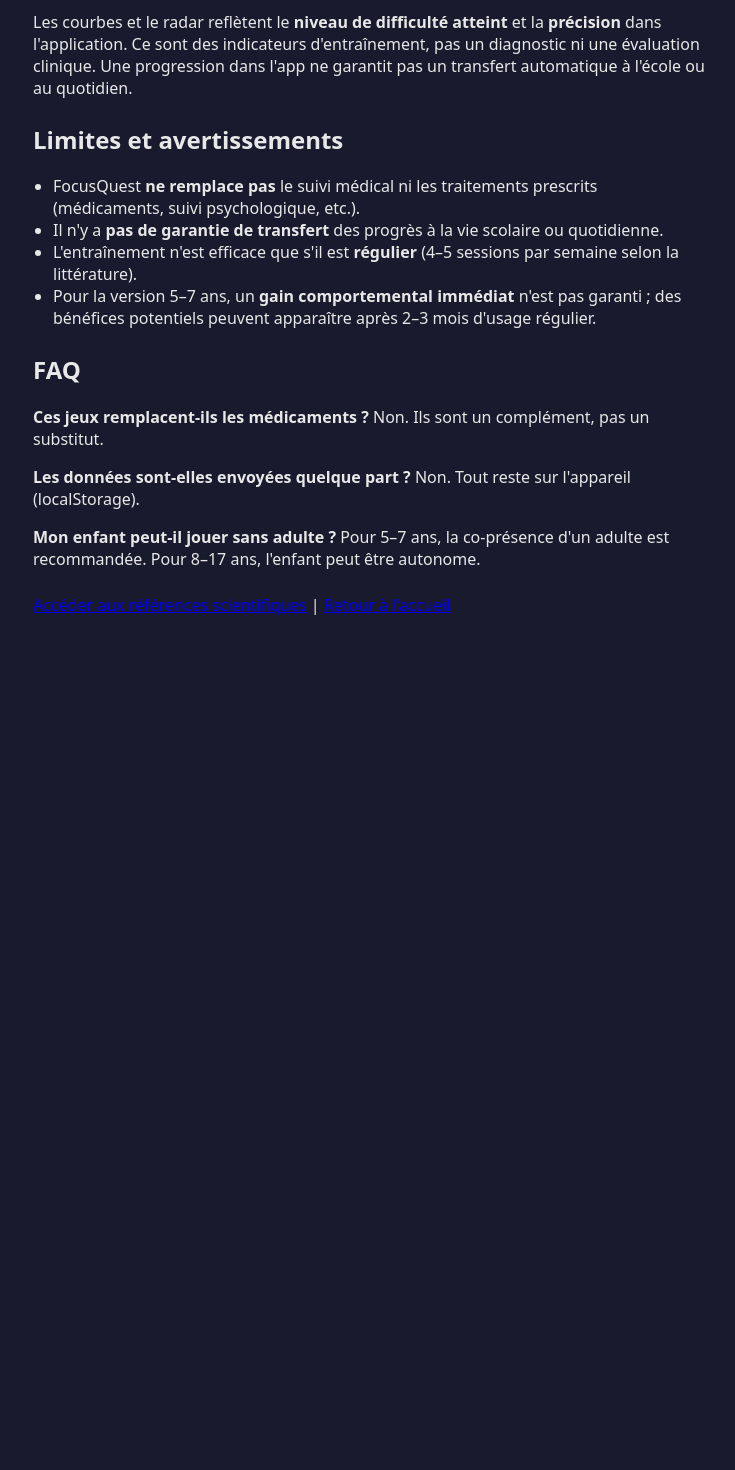
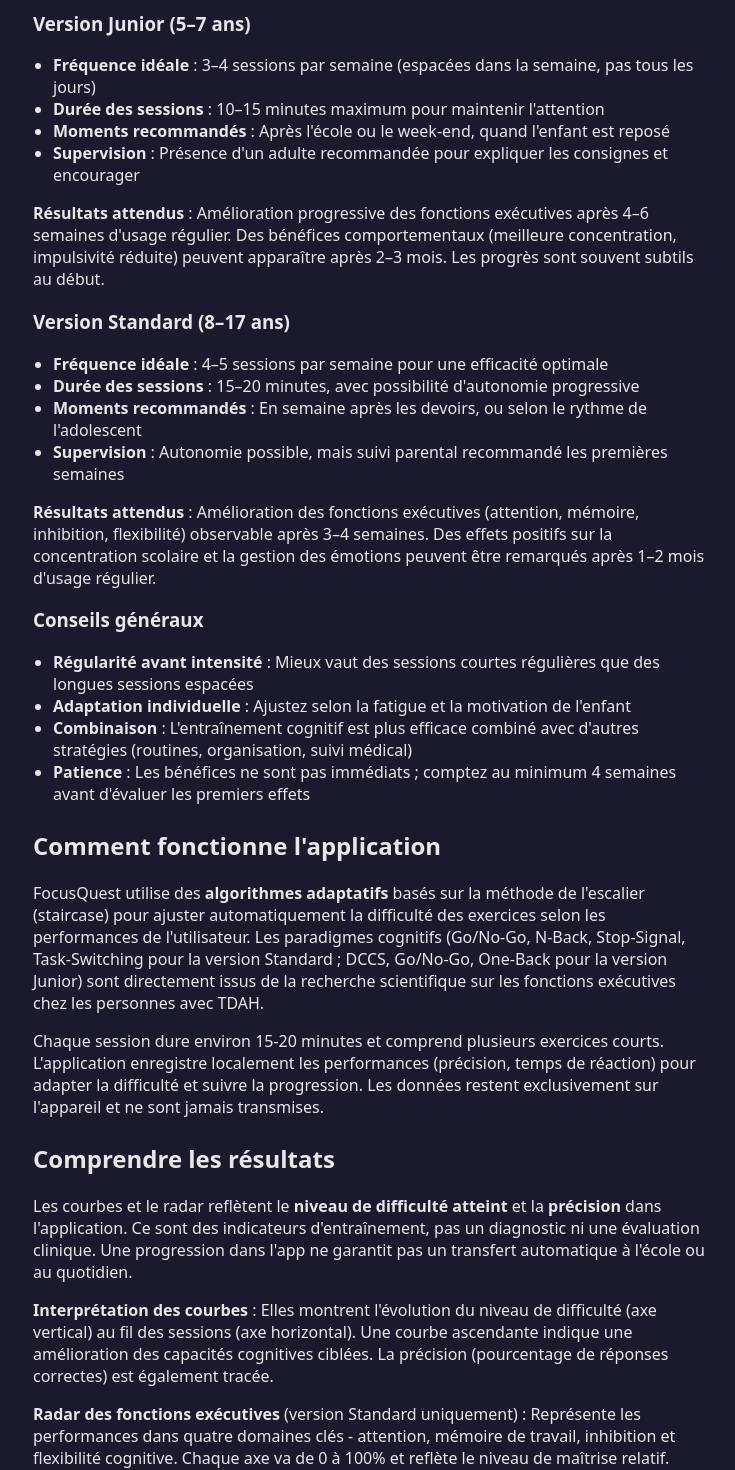
Before and after one commit to jeromeleyssard-pixel/focusquest, a React (Vite) app: page /parents in a window 1280 px wide. Shown: the part 420-1890 px from the top of the page, without its empty margins (271-1006 px from the left). Before the commit the page ends 1076 px from the top, so only its background shows below. Built offline with nearby package versions, Linux system fonts and the light colour scheme.

Commit message:
Add detailed usage guidelines to parents guide: sessions frequency, duration, expected results timeline

```diff
--- a/src/components/ParentsPage.tsx
+++ b/src/components/ParentsPage.tsx
@@ -19,9 +19,57 @@
       </section>
 
       <section style={styles.section}>
+        <h2>Conseils d&apos;utilisation</h2>
+        <h3>Version Junior (5–7 ans)</h3>
+        <ul style={styles.list}>
+          <li><strong>Fréquence idéale</strong> : 3–4 sessions par semaine (espacées dans la semaine, pas tous les jours)</li>
+          <li><strong>Durée des sessions</strong> : 10–15 minutes maximum pour maintenir l&apos;attention</li>
+          <li><strong>Moments recommandés</strong> : Après l&apos;école ou le week-end, quand l&apos;enfant est reposé</li>
+          <li><strong>Supervision</strong> : Présence d&apos;un adulte recommandée pour expliquer les consignes et encourager</li>
+        </ul>
+        <p><strong>Résultats attendus</strong> : Amélioration progressive des fonctions exécutives après 4–6 semaines d&apos;usage régulier. Des bénéfices comportementaux (meilleure concentration, impulsivité réduite) peuvent apparaître après 2–3 mois. Les progrès sont souvent subtils au début.</p>
+
+        <h3>Version Standard (8–17 ans)</h3>
+        <ul style={styles.list}>
+          <li><strong>Fréquence idéale</strong> : 4–5 sessions par semaine pour une efficacité optimale</li>
+          <li><strong>Durée des sessions</strong> : 15–20 minutes, avec possibilité d&apos;autonomie progressive</li>
+          <li><strong>Moments recommandés</strong> : En semaine après les devoirs, ou selon le rythme de l&apos;adolescent</li>
+          <li><strong>Supervision</strong> : Autonomie possible, mais suivi parental recommandé les premières semaines</li>
+        </ul>
+        <p><strong>Résultats attendus</strong> : Amélioration des fonctions exécutives (attention, mémoire, inhibition, flexibilité) observable après 3–4 semaines. Des effets positifs sur la concentration scolaire et la gestion des émotions peuvent être remarqués après 1–2 mois d&apos;usage régulier.</p>
+
+        <h3>Conseils généraux</h3>
+        <ul style={styles.list}>
+          <li><strong>Régularité avant intensité</strong> : Mieux vaut des sessions courtes régulières que des longues sessions espacées</li>
+          <li><strong>Adaptation individuelle</strong> : Ajustez selon la fatigue et la motivation de l&apos;enfant</li>
+          <li><strong>Combinaison</strong> : L&apos;entraînement cognitif est plus efficace combiné avec d&apos;autres stratégies (routines, organisation, suivi médical)</li>
+          <li><strong>Patience</strong> : Les bénéfices ne sont pas immédiats ; comptez au minimum 4 semaines avant d&apos;évaluer les premiers effets</li>
+        </ul>
+      </section>
+
+      <section style={styles.section}>
+        <h2>Comment fonctionne l&apos;application</h2>
+        <p>
+          FocusQuest utilise des <strong>algorithmes adaptatifs</strong> basés sur la méthode de l&apos;escalier (staircase) pour ajuster automatiquement la difficulté des exercices selon les performances de l&apos;utilisateur. Les paradigmes cognitifs (Go/No-Go, N-Back, Stop-Signal, Task-Switching pour la version Standard ; DCCS, Go/No-Go, One-Back pour la version Junior) sont directement issus de la recherche scientifique sur les fonctions exécutives chez les personnes avec TDAH.
+        </p>
+        <p>
+          Chaque session dure environ 15-20 minutes et comprend plusieurs exercices courts. L&apos;application enregistre localement les performances (précision, temps de réaction) pour adapter la difficulté et suivre la progression. Les données restent exclusivement sur l&apos;appareil et ne sont jamais transmises.
+        </p>
+      </section>
+
+      <section style={styles.section}>
         <h2>Comprendre les résultats</h2>
         <p>
           Les courbes et le radar reflètent le <strong>niveau de difficulté atteint</strong> et la <strong>précision</strong> dans l&apos;application. Ce sont des indicateurs d&apos;entraînement, pas un diagnostic ni une évaluation clinique. Une progression dans l&apos;app ne garantit pas un transfert automatique à l&apos;école ou au quotidien.
+        </p>
+        <p>
+          <strong>Interprétation des courbes</strong> : Elles montrent l&apos;évolution du niveau de difficulté (axe vertical) au fil des sessions (axe horizontal). Une courbe ascendante indique une amélioration des capacités cognitives ciblées. La précision (pourcentage de réponses correctes) est également tracée.
+        </p>
+        <p>
+          <strong>Radar des fonctions exécutives</strong> (version Standard uniquement) : Représente les performances dans quatre domaines clés - attention, mémoire de travail, inhibition et flexibilité cognitive. Chaque axe va de 0 à 100% et reflète le niveau de maîtrise relatif.
+        </p>
+        <p>
+          <strong>Conseils pour envisager des résultats</strong> : Les progrès sont généralement subtils et nécessitent une utilisation régulière (4-5 sessions par semaine). Pour la version Junior, des bénéfices comportementaux peuvent apparaître après 2-3 mois. Pour la version Standard, une amélioration des fonctions exécutives peut être observée après 1-2 mois, mais le transfert aux situations réelles varie selon l&apos;individu. Il est recommandé de combiner l&apos;entraînement avec d&apos;autres stratégies (organisation, routines, suivi médical).
         </p>
       </section>
 
```
